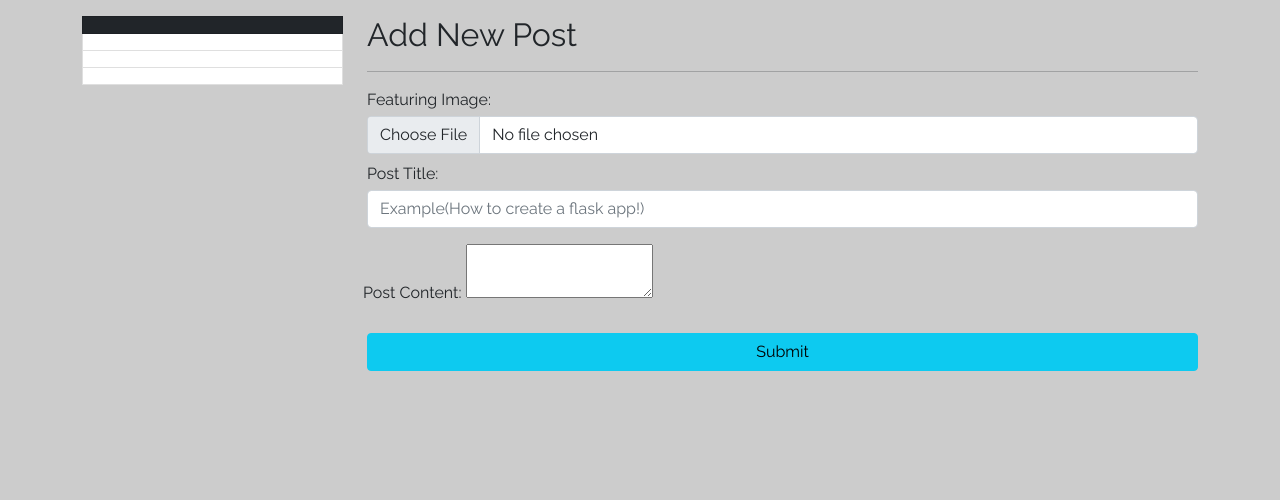
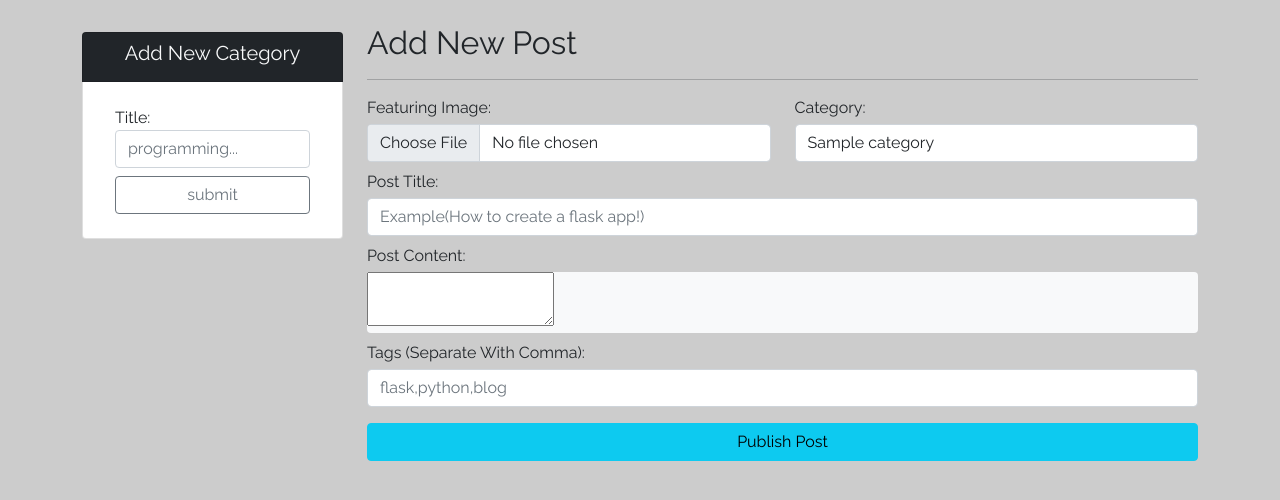
Before and after one commit to zareisajad/blogging-platform-flask, a Flask app: template app/templates/add_post.html in a window 1280 px wide. Shown: the part 144-644 px from the top of the page. Run offline with Flask 2, Linux system fonts and the light colour scheme; tables that the repository leaves empty hold one stand-in row (values such as "Sample post"); the template is opened without the code that fills it: values that come from a table or form of the project are taken from there, most other values are stand-ins (such as "Sample title", 1, 10 or a date in 2020); some libraries are stand-ins or nearby versions.

Commit message:
created post table and category, also added category form

```diff
--- a/app/__init__.py
+++ b/app/__init__.py
@@ -3,7 +3,6 @@ from flask_migrate import Migrate
 from flask_sqlalchemy import SQLAlchemy
 from flask_login import LoginManager
 from config import Config
-
 
 app = Flask(__name__)
 db = SQLAlchemy(app)
--- a/app/forms.py
+++ b/app/forms.py
@@ -1,8 +1,16 @@
 from flask_wtf import FlaskForm
 from flask_wtf.file import FileField, FileAllowed
-from wtforms.fields.simple import TextAreaField
+from wtforms.ext.sqlalchemy.fields import QuerySelectField
 from wtforms.validators import DataRequired
 from wtforms import StringField
+
+from app.models import Category
+
+
+def enabled_categories():
+    categories = Category.query.all()
+
+    return Category.query.all()
 
 
 class AddPostForm(FlaskForm):
@@ -14,3 +22,16 @@ class AddPostForm(FlaskForm):
         render_kw={'placeholder': 'Example(How to create a flask app!)'},
         validators=[DataRequired()]
     )
+    category = QuerySelectField(
+        query_factory=enabled_categories,
+        allow_blank=False,
+        validators=[DataRequired()]
+    )
+    tags = StringField(
+        render_kw={'placeholder': 'flask,python,blog'},
+        validators=[DataRequired()]
+    )
+
+
+class AddCategoryForm(FlaskForm):
+    title = StringField(validators=[DataRequired()])
--- a/app/models.py
+++ b/app/models.py
@@ -21,3 +21,21 @@ class User(db.Model, UserMixin):
 
     def check_password(self, password):
         return check_password_hash(self.password, password)
+
+
+class Post(db.Model):
+    id = db.Column(db.Integer, primary_key=True)
+    image = db.Column(db.String(200))
+    title = db.Column(db.String(300))
+    tags = db.Column(db.String(600))
+    content = db.Column(db.String(800))
+    category = db.relationship('Category', backref='category')
+
+
+class Category(db.Model):
+    id = db.Column(db.Integer, primary_key=True)
+    title = db.Column(db.String(200))
+    post_id = db.Column(db.Integer, db.ForeignKey('post.id'))
+
+    def __repr__(self):
+        return '{}'.format(self.title)
--- a/app/routes.py
+++ b/app/routes.py
@@ -2,8 +2,9 @@ from flask import render_template, flash, redirect, url_for, request, abort
 from flask_login import current_user, login_user, logout_user, login_required
 
 from app import app, login, db
-from app.models import User
+from app.models import User, Category
 from app.forms import AddPostForm
+
 
 @login.user_loader
 def load_user(id):
@@ -40,8 +41,7 @@ def signup():
         check_username = User.query.filter_by(username=username).first()
         check_email = User.query.filter_by(email=email).first()
         if check_email:
-            flash(
-                """
+            flash("""
                 there is another user with this email! is that you? if yes.
                 plese login to your account""",
                 category='danger'
@@ -76,8 +76,21 @@ def user_account():
     return render_template('user_account.html')
 
 
-@app.route("/user/post", methods=["GET", "POST"])
+@app.route("/add/post", methods=["GET", "POST"])
 @login_required
 def add_post():
     form = AddPostForm()
     return render_template('add_post.html', form=form, title='Add Post')
+
+
+@app.route("/add/category", methods=["GET", "POST"])
+@login_required
+def add_category():
+    if request.method == 'POST':
+        title = request.form.get('category')
+        if not Category.query.filter_by(title=title).first():
+            category = Category(title=title)
+            db.session.add(category)
+            db.session.commit()
+            return redirect(url_for("add_post"))
+    return redirect(url_for("add_post"))
--- a/app/templates/add_post.html
+++ b/app/templates/add_post.html
@@ -3,13 +3,22 @@
 {% block content %}
 <main>
     <div class="row">
-        <div class="col-md-3">
+        <!-- sidebar -->
+        <div class="col-md-3 mt-2 rounded">
             <li class="list-group-item bg-dark text-light text-center text-capitalize">
+                <h5>Add new category</h5>
+                <li class="list-group-item"><a href="#"></a>
+                    <div class="p-3">
+                        <form action="{{ url_for('add_category') }}" method="post">
+                            <label for="category">Title:</label>
+                            <input class="form-control" name="category" type="text" placeholder="programming...">
+                            <button class="btn btn-outline-secondary mt-2 w-100">submit</button>
+                        </form>
+                    </div>
+                </li>
             </li>
-            <li class="list-group-item"><a href="#"></a></li>
-            <li class="list-group-item"><a href="#"></a></li>
-            <li class="list-group-item"><a href="#"></a></li>
         </div>
+        <!-- content -->
         <div class="col-md-9">
             <h2>Add New Post</h2>
             <hr>
@@ -17,20 +26,30 @@
                 <form method="post">
                     {{ form.hidden_tag() }}
                 <div class="row">
-                    <div class="col-md-12">
+                    <div class="col-md-6">
                         <label class="mb-1"  for="bookid">featuring image:</label>
                         {{ form.featuring_image(class_='form-control') }}
+                    </div>
+                    <div class="col-md-6">
+                        <label class="mb-1"  for="bookid">Category:</label>
+                        {{ form.category(class_='form-control') }}
                     </div>
                     <div class="col-md-12 mt-2">
                         <label class="mb-1"  for="cardid">Post title:</label>
                         {{ form.title(class_='form-control') }}
                     </div>
-                    <div class=" rounded p-2 mt-2">
+                    <div class="mt-2">
                         <label class="mb-1"  for="editordata">Post Content:</label>
-                        <textarea id="summernote" name="editordata"></textarea>
+                        <div class="bg-light rounded">
+                            <textarea id="summernote" name="editordata"></textarea>
+                        </div>
+                    </div>
+                    <div class="col-md-12 mt-2">
+                        <label class="mb-1"  for="cardid">Tags (separate with comma):</label>
+                        {{ form.tags(class_='form-control') }}
                     </div>
                 </div>
-                <button class="w-100 btn btn-info mt-3" type="submit">Submit</button>
+                <button class="w-100 btn btn-info mt-3" type="submit">Publish Post</button>
                 </form>
             </div>
         </div>
--- a/app/templates/base.html
+++ b/app/templates/base.html
@@ -176,7 +176,7 @@
     </div>
   </div>
   <!-- flash messages section -->
-  <main role="main" class="container mt-3">
+  <main role="main" class="container mt-4 mb-4">
     <section>
       {% with messages = get_flashed_messages(with_categories=true) %}
       {% for category, message in messages %}
@@ -186,7 +186,6 @@
     </section>
     {% block content %}{% endblock %}
   </main>
-
   <!-- Bootstrap JavaScript Bundle with Popper -->
   <script src="https://cdn.jsdelivr.net/npm/bootstrap@5.1.3/dist/js/bootstrap.bundle.min.js" integrity="sha384-ka7Sk0Gln4gmtz2MlQnikT1wXgYsOg+OMhuP+IlRH9sENBO0LRn5q+8nbTov4+1p" crossorigin="anonymous"></script>
   <script src="{{ url_for('static', filename='main.js') }}"></script>
--- a/app/templates/user_account.html
+++ b/app/templates/user_account.html
@@ -3,9 +3,9 @@
 {% block content %}
 <main>
     <div class="row">
-        <div class="col-md-3">
+        <div class="col-md-3 rounded">
             <li class="list-group-item bg-dark text-light text-center text-capitalize">
-                Welcome Back {{current_user.name}}
+                Welcome Back {{current_user.fname}}
             </li>
             <li class="list-group-item"><a href="#">Favorites</a></li>
             <li class="list-group-item"><a href="#">Edit profile information</a></li>
--- a/config.py
+++ b/config.py
@@ -2,6 +2,7 @@ import os
 
 
 basedir = os.path.abspath(os.path.dirname(__file__))
+
 
 class Config(object):
     """
```
Also changed, not shown: app/templates/sign_up.html (+7 -7 lines), migrations/versions/684cfb130ee8_.py (renamed from migrations/versions/793367936abd_.py, +20 -3 lines).
